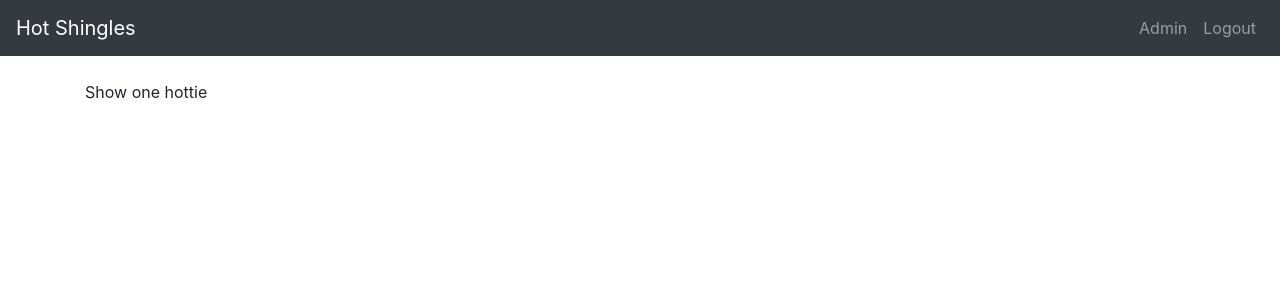
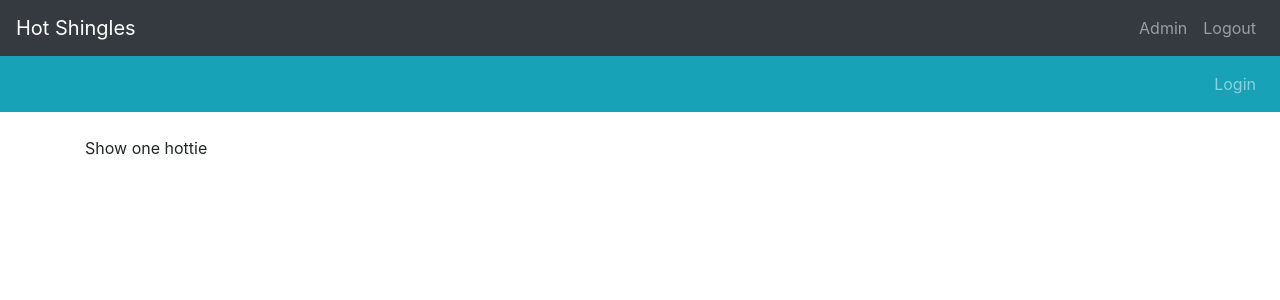
Before and after one commit to djpeach/hotShingles, a Django app: page /hotties/1/ in a window 1280 px wide. Shown: the top 300 px of the page. Run offline with Django 3.2, Linux system fonts and the light colour scheme; a user stored in the database is signed in; tables that the repository leaves empty hold one stand-in row (values such as "Sample post"); some libraries are stand-ins or nearby versions.

Commit message:
added menu bar for new shingles

```diff
--- a/Django/hot_shingles/templates/base.html
+++ b/Django/hot_shingles/templates/base.html
@@ -42,6 +42,21 @@
 		</ul>
 	</div>
 </nav>
+{% if user.is_authenticated %}
+	<nav class="navbar navbar-expand-lg navbar-dark bg-info">
+		<button class="navbar-toggler" type="button" data-toggle="collapse" data-target="#moderatorMenu"
+						aria-controls="navbarTogglerDemo01" aria-expanded="false" aria-label="Toggle navigation">
+			<span class="navbar-toggler-icon"></span>
+		</button>
+		<div class="collapse navbar-collapse" id="moderatorMenu">
+			<ul class="navbar-nav ml-auto mt-2 mt-lg-0">
+				<li class="nav-item">
+					<a class="nav-link" href="{% url 'shingles:create_shingle' %}">Login</a>
+				</li>
+			</ul>
+		</div>
+	</nav>
+{% endif %}
 {% if messages %}
 	{% for message in messages %}
 		<div class="alert alert-{{ message.tags }}">
```
